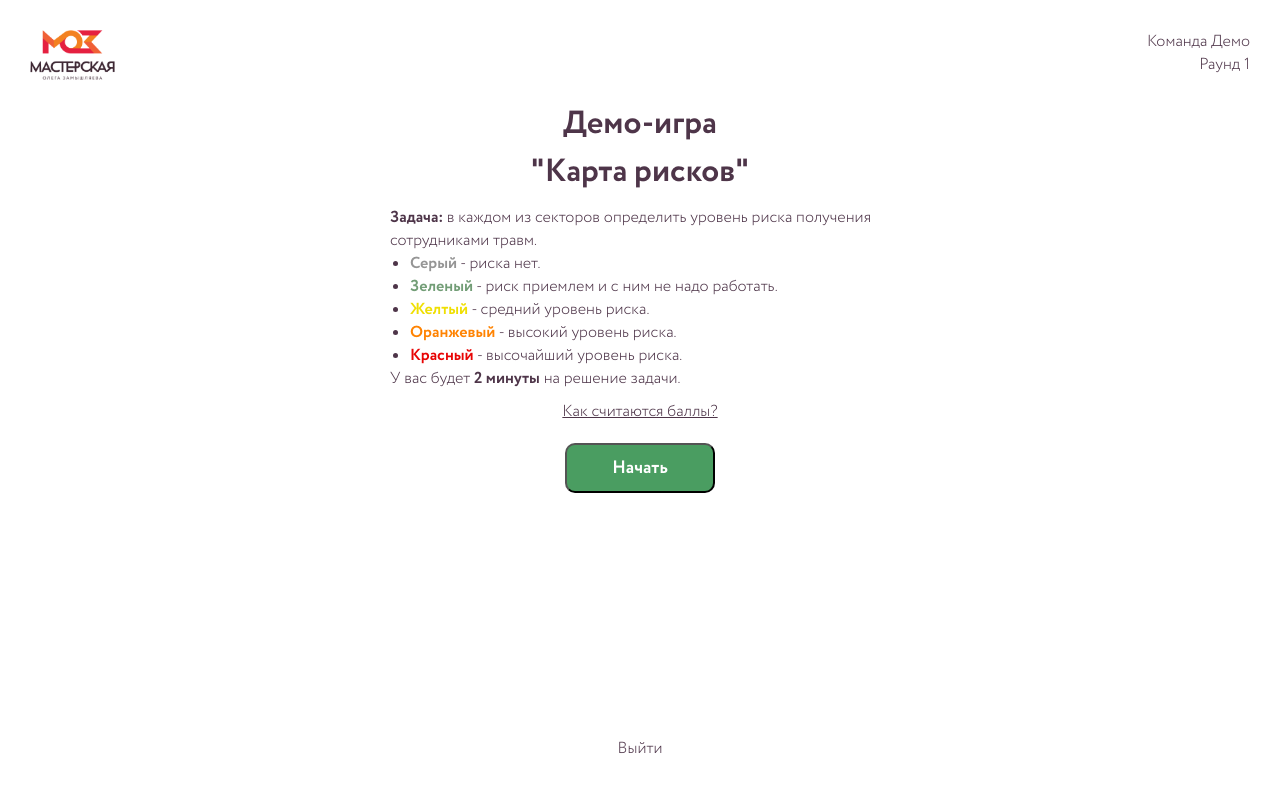
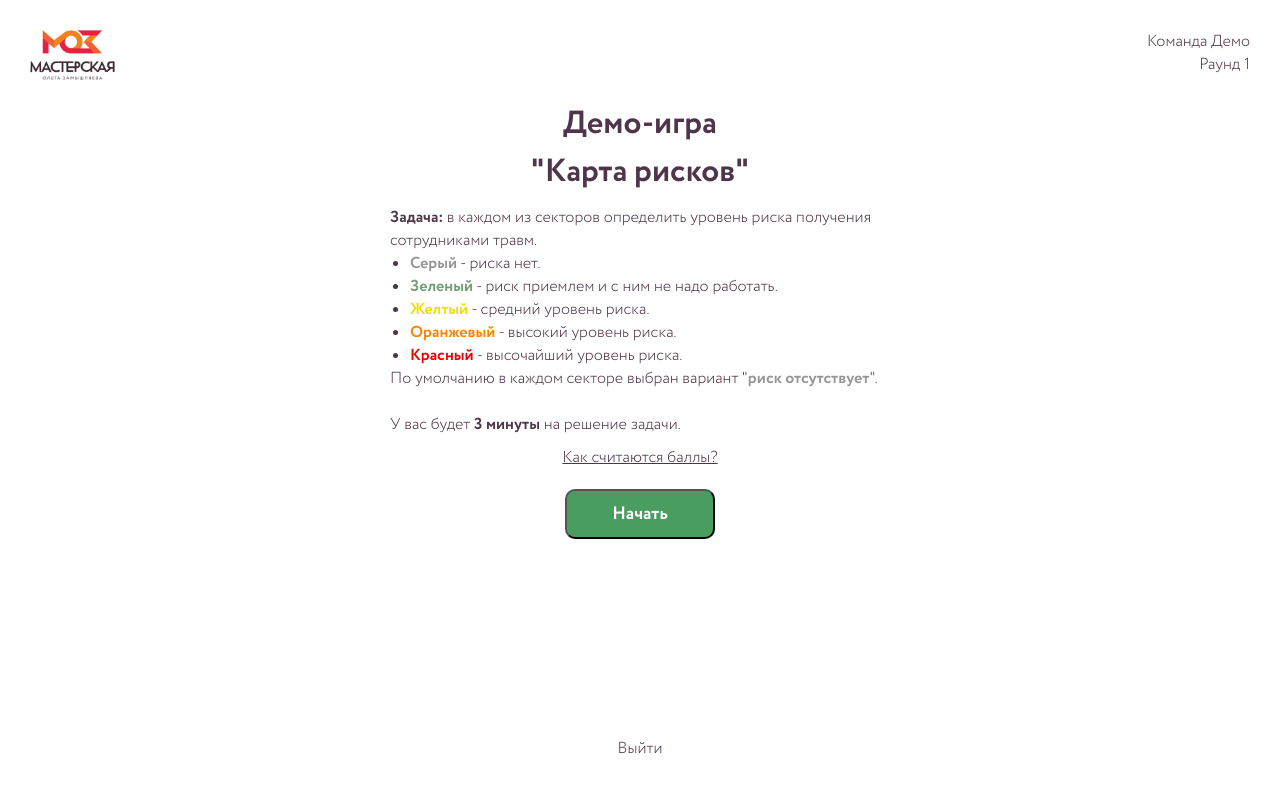
Before and after one commit to asserebryanskiy/brief, a Spring app: page /game/riskMapDemo in a window 1280 px wide. Run offline with Thymeleaf, Linux system fonts and the light colour scheme; the template is opened without the code that fills it, so the values that code supplies are empty; some libraries are stand-ins or nearby versions.

Commit message:
changed rules text in demo

```diff
--- a/src/main/resources/templates/game/riskMapDemo.html
+++ b/src/main/resources/templates/game/riskMapDemo.html
@@ -24,8 +24,9 @@
                     <li><span class="mid-level-text">Оранжевый</span> - высокий уровень риска.</li>
                     <li><span class="high-level-text">Красный</span> - высочайший уровень риска.</li>
                 </ul>
-
-                <p>У вас будет <b>2 минуты</b> на решение задачи.</p>
+                <p>По умолчанию в каждом секторе выбран вариант "<span class="no-answer-text">риск отсутствует</span>".</p>
+                <br>
+                <p>У вас будет <b>3 минуты</b> на решение задачи.</p>
             </div>
             <p class="how-it-scores-btn">Как считаются баллы?</p>
             <div th:replace="game/riskMap :: howItScoresPopup"></div>
```
